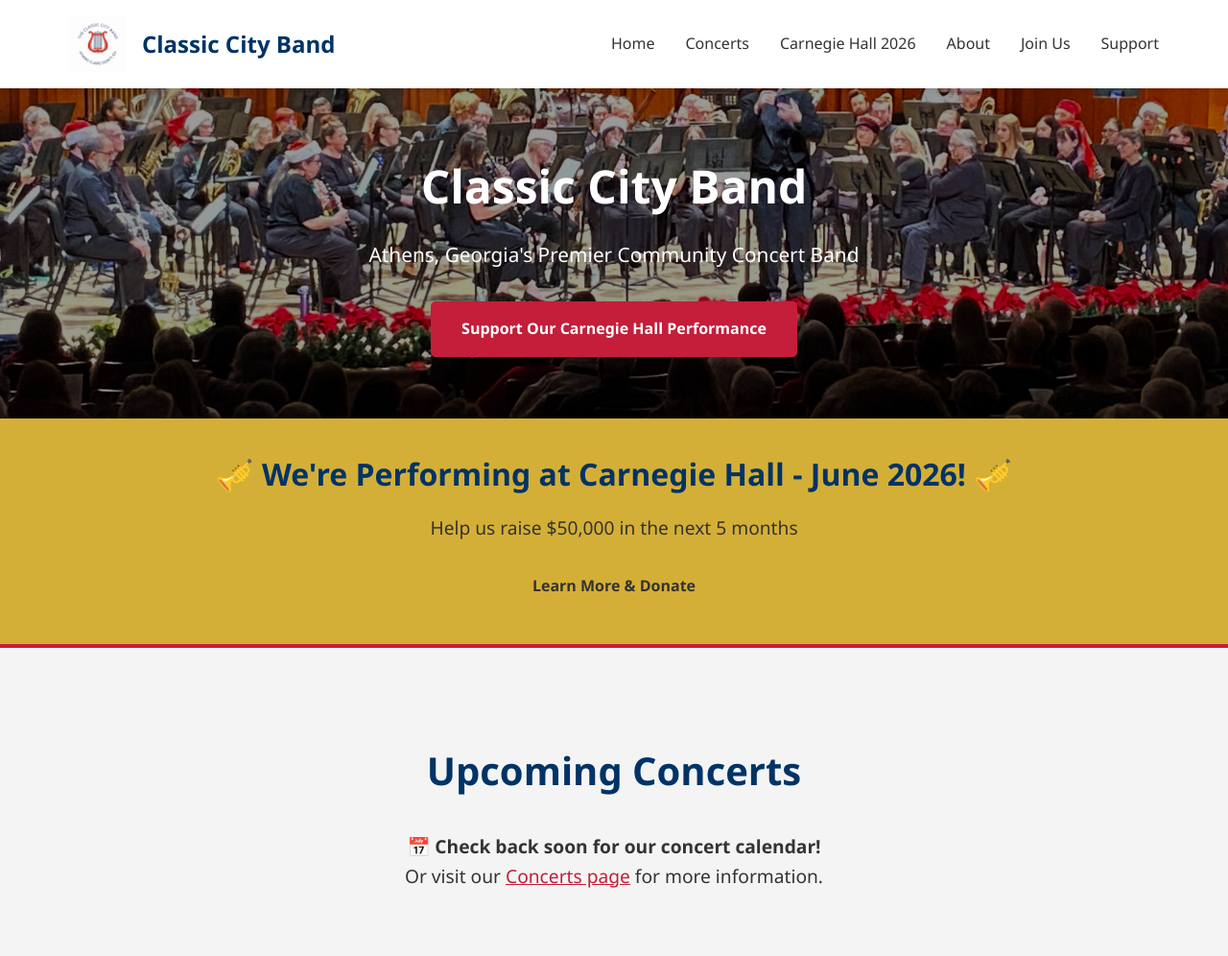
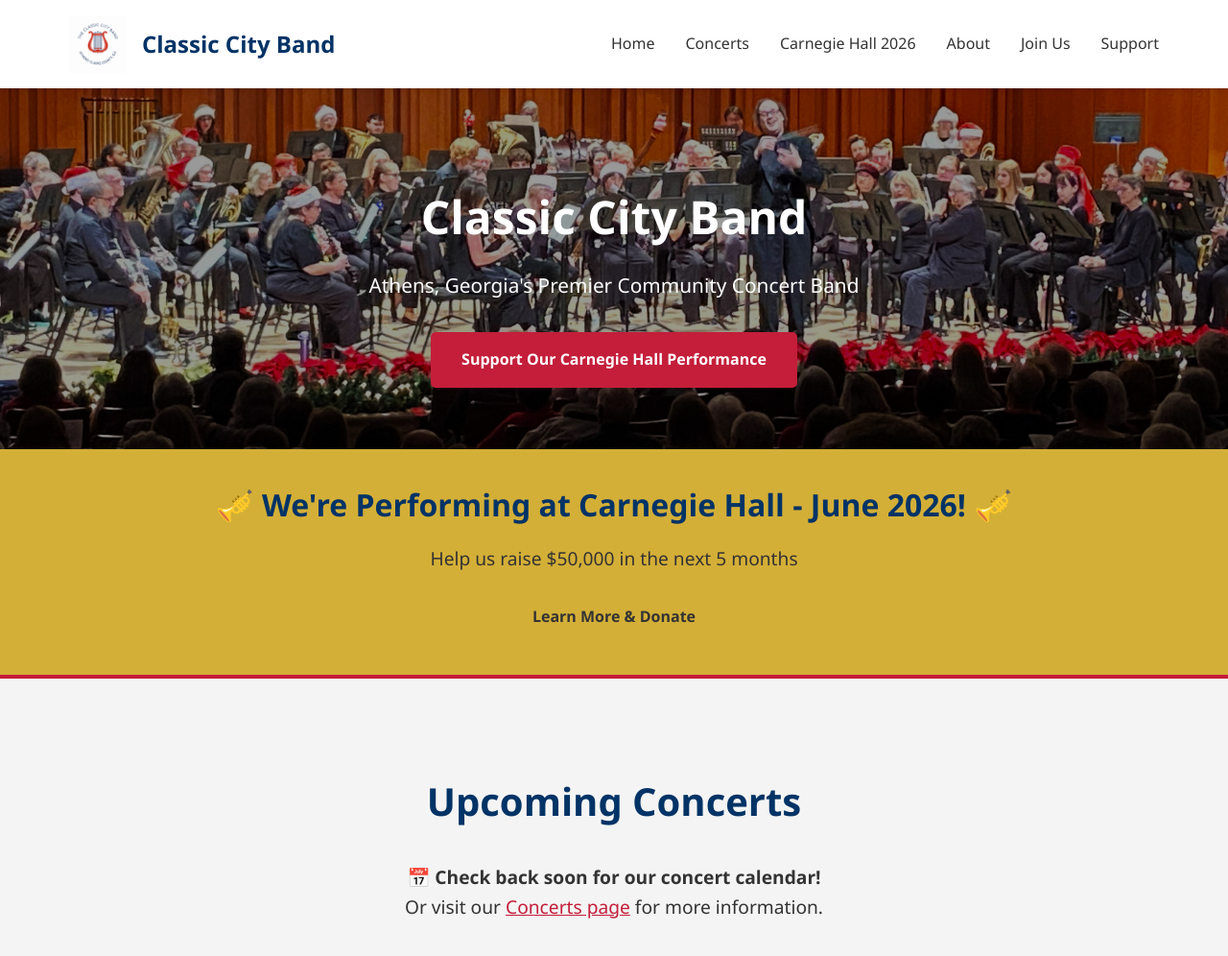
Before and after one commit to webmasterCCB/CCBwebsite, a Jekyll site: the page built from index.html, in a window 1280 px wide and 1400 px high. Shown: the top 996 px of the window at 96% size. Built offline with Jekyll 4.4.1, drawn with Linux system fonts in a browser that asks for light colours.

Commit message:
Update style.css

```diff
--- a/assets/css/style.css
+++ b/assets/css/style.css
@@ -77,11 +77,11 @@ nav a:hover {
 
 /* Hero Section */
 .hero {
-  background: url('../images/Michael_conducts_audience_singalong.jpg') center center/cover no-repeat;
+  background: url('../images/Michael_conducts_audience_singalong.jpg') center 30%/cover no-repeat;
   background-color: rgba(0, 0, 0, 0.4);
   background-blend-mode: darken;
   color: var(--white);
-  padding: 4rem 2rem;
+  padding: 6rem 2rem 4rem 2rem;
   text-align: center;
 }
 
```
